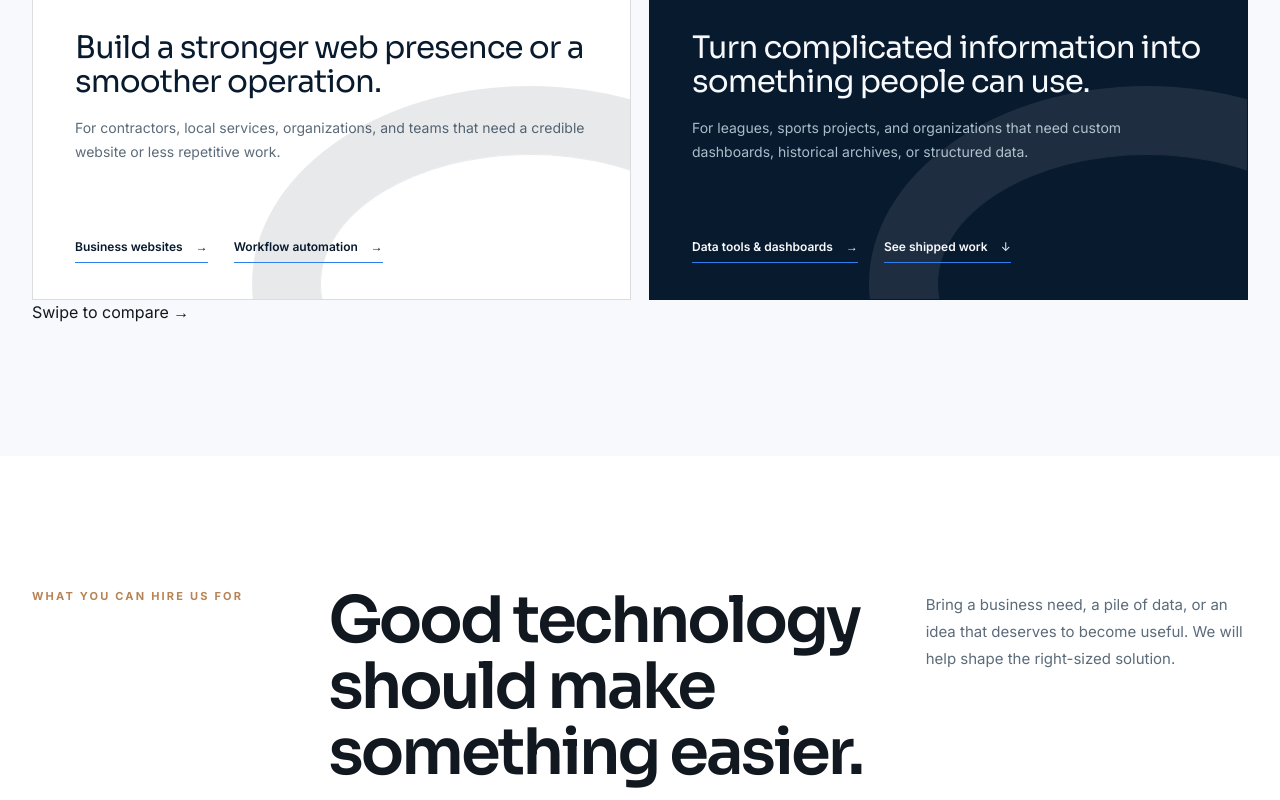
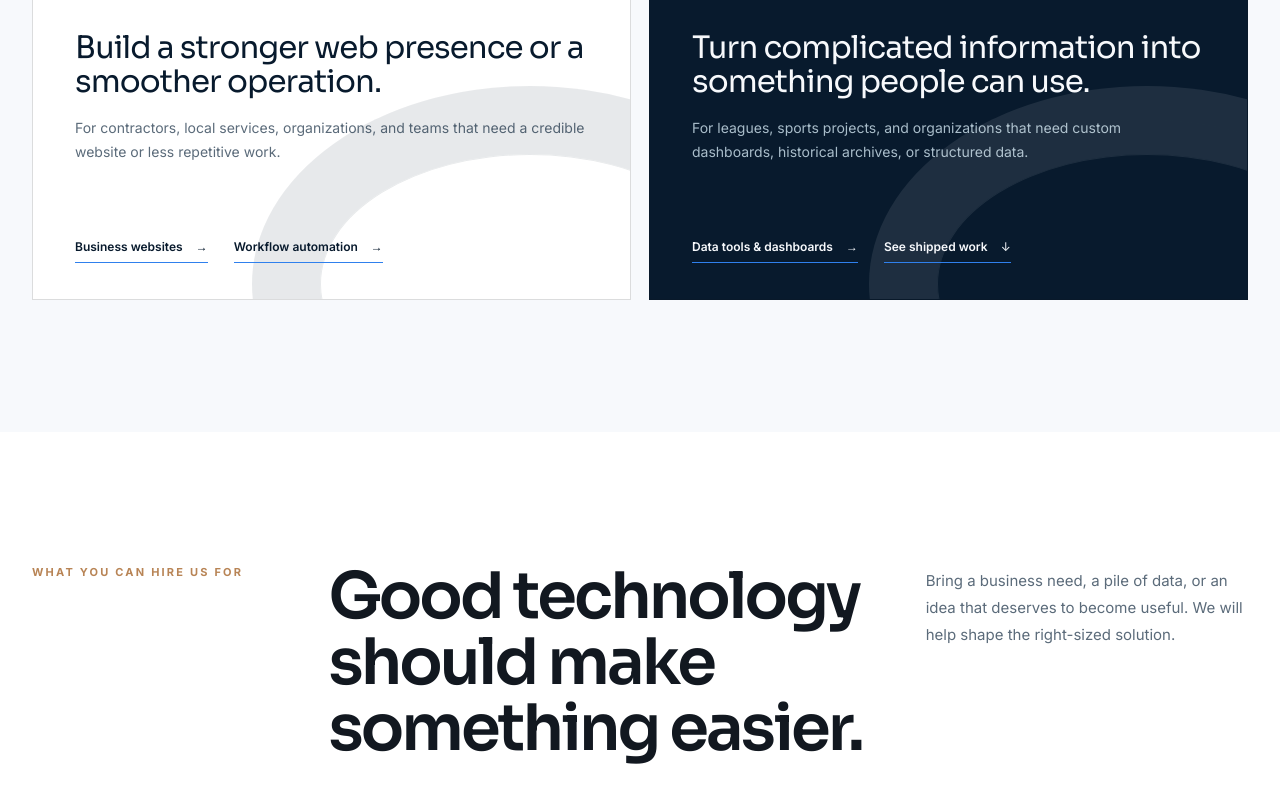
Before and after one commit to twohoundsrun/two-hounds-run, a Next.js app: page / in a window 1280 px wide. Shown: the part 1408-2208 px from the top of the page. Built offline with nearby package versions, Linux system fonts and the light colour scheme.

Commit message:
compress mobile homepage layout

```diff
--- a/app/globals.css
+++ b/app/globals.css
@@ -75,6 +75,7 @@ a { color: inherit; text-decoration: none; }
 .audience-card > div { position: absolute; z-index: 1; left: 42px; bottom: 36px; display: flex; gap: 26px; flex-wrap: wrap; }
 .audience-card a { padding-bottom: 6px; border-bottom: 1px solid var(--blue); font-size: 12px; font-weight: 600; }
 .audience-card b { margin-left: 10px; font-weight: 400; }
+.mobile-scroll-hint { display: none; }
 
 .section { padding: 132px max(32px, calc((100vw - 1240px) / 2)); }
 .section-heading { display: grid; grid-template-columns: .55fr 1.25fr .75fr; gap: 60px; align-items: start; margin-bottom: 70px; }
@@ -299,26 +300,85 @@ footer > div { display: flex; gap: 20px; font-size: 11px; }
 }
 
 @media (max-width: 560px) {
-  .site-header .button-small { padding: 11px; gap: 0; font-size: 0; }
+  .site-header { width: calc(100% - 32px); height: 72px; }
+  .site-header .button-small { padding: 10px; gap: 0; font-size: 0; }
   .site-header .button-small span { font-size: 15px; }
-  .brand-logo { width: 132px; }
-  .hero h1 { font-size: 51px; }
-  .hero-intro { font-size: 16px; }
-  .hero-actions { align-items: flex-start; flex-direction: column; gap: 14px; }
-  .hero-card { min-height: 360px; }
-  .hero-card-copy { flex-direction: column; align-items: flex-start; padding: 44px 20px 20px; }
-  .hero-card-copy span { text-align: left; }
-  .proof-strip, .case-stats { grid-template-columns: 1fr; }
-  .proof-strip div, .proof-strip div:first-child, .proof-strip div:nth-child(odd), .case-stats div, .case-stats div:first-child, .case-stats div:nth-child(odd) { border-left: 0; border-right: 0; border-bottom: 1px solid rgba(255,255,255,.2); }
+  .brand-logo { width: 124px; }
+  .hero { min-height: 100svh; display: flex; align-items: center; padding: 96px 20px 42px; }
+  .hero-copy { width: 100%; }
+  .hero .eyebrow { max-width: 290px; margin-bottom: 18px; font-size: 9px; line-height: 1.55; letter-spacing: .14em; }
+  .hero h1 { font-size: clamp(42px, 12vw, 48px); line-height: .97; }
+  .hero-intro { margin-top: 24px; font-size: 15px; line-height: 1.58; }
+  .hero-actions { align-items: center; flex-direction: row; flex-wrap: wrap; gap: 12px 18px; margin-top: 27px; }
+  .hero-actions .button { padding: 14px 16px; gap: 20px; }
+  .hero-actions .text-link { font-size: 12px; }
+  .hero-card { display: none; }
+  .proof-strip { min-height: 0; grid-template-columns: repeat(2, minmax(0, 1fr)); padding: 0 20px; }
+  .proof-strip div, .proof-strip div:first-child, .proof-strip div:nth-child(odd) { min-height: 112px; padding: 17px 10px; border: 0; border-bottom: 1px solid rgba(255,255,255,.22); }
+  .proof-strip div:nth-child(odd) { border-right: 1px solid rgba(255,255,255,.22); }
+  .proof-strip div:nth-last-child(-n+2) { border-bottom: 0; }
+  .proof-strip strong { font-size: 24px; }
+  .proof-strip span { max-width: 140px; font-size: 8px; line-height: 1.45; letter-spacing: .09em; }
+  .case-stats { grid-template-columns: 1fr; }
+  .case-stats div, .case-stats div:first-child, .case-stats div:nth-child(odd) { border-left: 0; border-right: 0; border-bottom: 1px solid rgba(255,255,255,.2); }
+  .section { padding: 64px 20px; }
+  .kicker { margin-bottom: 16px; font-size: 9px; letter-spacing: .16em; }
+  .audience-heading { margin-bottom: 28px; }
+  .audience-heading h2 { font-size: 34px; line-height: 1.05; }
+  .audience-heading > p { display: none; }
+  .audience-grid, .project-grid { display: flex; gap: 12px; overflow-x: auto; margin-right: -20px; padding: 0 20px 8px 0; scroll-snap-type: x mandatory; scrollbar-width: none; overscroll-behavior-inline: contain; }
+  .audience-grid::-webkit-scrollbar, .project-grid::-webkit-scrollbar { display: none; }
+  .audience-card { flex: 0 0 86%; min-height: 270px; padding: 24px; scroll-snap-align: start; }
+  .audience-card:after { width: 260px; height: 160px; right: -90px; bottom: -90px; }
+  .audience-card h3 { margin: 28px 0 12px; font-size: 23px; }
+  .audience-card p { font-size: 13px; line-height: 1.55; }
+  .audience-card > div { position: static; margin-top: 23px; flex-direction: row; align-items: center; gap: 13px 18px; }
+  .audience-card a { font-size: 10px; }
+  .mobile-scroll-hint { display: flex; justify-content: flex-end; gap: 10px; margin: 8px 0 0; color: #70808e; font-size: 9px; font-weight: 700; letter-spacing: .12em; text-transform: uppercase; }
+  .mobile-scroll-hint span { color: var(--blue); }
+  .services { display: none; }
+  .work-heading { margin-bottom: 24px; }
+  .work-heading h2 { font-size: 36px; }
+  .work-heading > p { display: none; }
+  .work > .mobile-scroll-hint { margin-bottom: 11px; }
+  .project-card { flex: 0 0 86%; scroll-snap-align: start; }
+  .project-visual { height: 158px; }
+  .project-copy { min-height: 0; padding: 22px; }
+  .project-copy > p { margin-bottom: 10px; font-size: 8px; }
+  .project-copy h3 { margin-bottom: 12px; font-size: 22px; }
+  .project-copy > span { font-size: 12px; line-height: 1.55; }
+  .project-proof { margin-top: 14px; font-size: 9px; }
+  .project-actions { gap: 15px; }
+  .project-link { margin-top: 17px; font-size: 10px; }
+  .lab-heading { margin: 58px 0 20px; padding-top: 42px; }
+  .lab-heading h2 { font-size: 31px; }
+  .lab-heading > p { display: none; }
+  .lab-grid { gap: 10px; }
+  .lab-card { min-height: 0; grid-template-columns: 28px 1fr; gap: 10px; padding: 17px 16px; }
+  .lab-card h3 { margin: 0 0 6px; font-size: 18px; }
+  .lab-card p, .lab-card em { display: none; }
+  .lab-card strong { margin-top: 0; font-size: 9px; }
+  .about { grid-template-columns: 104px 1fr; gap: 18px; align-items: start; }
+  .about-mark { width: 104px; min-height: 112px; }
+  .about-mark:after { width: 78%; }
+  .about-logo { width: 76%; }
+  .about-mark > span:last-child { display: none; }
+  .about-copy h2 { margin-bottom: 16px; font-size: 29px; }
+  .about-copy > p:not(.kicker) { font-size: 13px; line-height: 1.62; }
+  .about-copy > p:last-child { display: none; }
   .section-heading.compact { grid-template-columns: 1fr; }
-  .service-card { grid-template-columns: 38px 1fr; gap: 12px; }
-  .service-arrow { display: none; }
-  .service-card h3 { font-size: 25px; }
+  .section-heading.compact { margin-bottom: 22px; }
+  .section-heading.compact h2 { font-size: 31px; }
   .process ol { grid-template-columns: 1fr; }
-  .process li, .process li:nth-child(2) { min-height: auto; border-right: 0; border-bottom: 1px solid var(--line); }
-  .process li > span { margin-bottom: 40px; }
-  .contact { min-height: 520px; padding: 88px 24px; }
-  footer { grid-template-columns: 1fr; padding: 42px 24px; }
+  .process li, .process li:nth-child(2) { min-height: 0; display: grid; grid-template-columns: 32px 1fr; padding: 15px 0; border-right: 0; border-bottom: 1px solid var(--line); }
+  .process li > span { grid-row: 1 / span 2; margin: 2px 0 0; }
+  .process strong, .process li p { grid-column: 2; }
+  .process strong { font-size: 16px; }
+  .process li p { margin: 4px 0 0; font-size: 11px; }
+  .contact { min-height: 430px; padding: 64px 20px; }
+  .contact h2 { font-size: 38px; }
+  .contact > p:not(.kicker) { font-size: 14px; line-height: 1.65; }
+  footer { min-height: 0; grid-template-columns: 1fr; padding: 32px 20px; gap: 16px; }
   footer > div { grid-row: 2; }
   .case-header { height: 86px; padding: 0 20px; }
   .case-hero h1 { font-size: 56px; }
```
